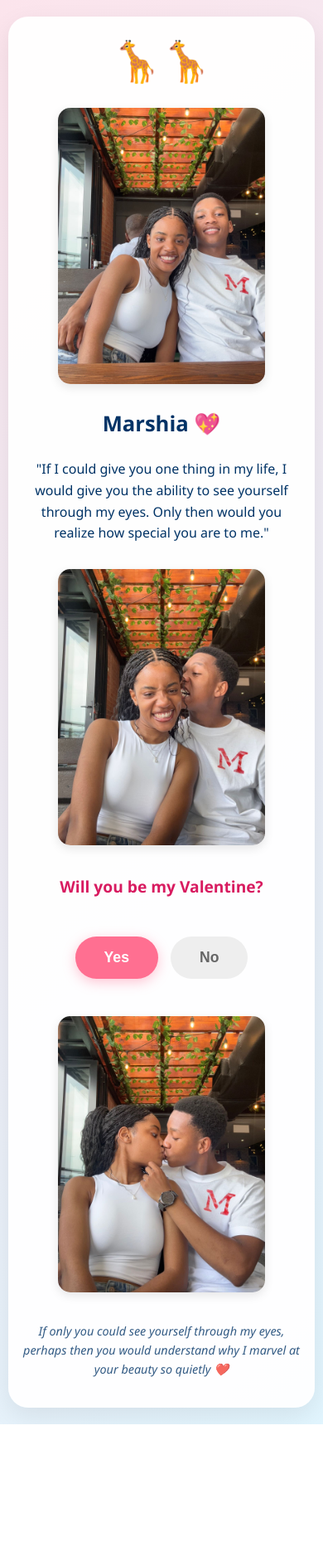
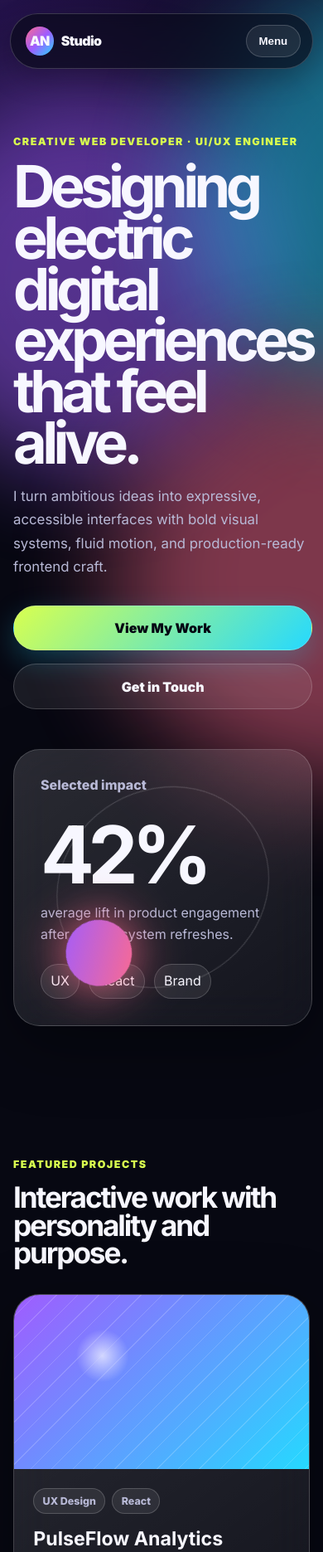
Before and after one commit to Dextersroom/Valentine, a plain HTML site: page index.html in a window 390 px wide. Shown: the top 1871 px of the page at 83% size. Before the commit the page ends 1717 px from the top, so only its background shows below. Drawn offline with Linux system fonts and the light colour scheme.

Commit message:
Build interactive portfolio page

```diff
--- a/index.html
+++ b/index.html
@@ -1,190 +1,128 @@
 <!DOCTYPE html>
 <html lang="en">
 <head>
-    <meta charset="UTF-8">
-    <meta name="viewport" content="width=device-width, initial-scale=1.0">
-    <title>Be My Valentine?</title>
-    <style>
-        :root {
-            --primary-pink: #ff6f91;
-            --text-dark: #003366;
-            --bg-gradient: linear-gradient(135deg, #fce4ec, #e1f5fe);
-        }
-
-        body {
-            margin: 0;
-            padding: 20px 10px;
-            min-height: 100vh;
-            font-family: 'Segoe UI', Tahoma, Geneva, Verdana, sans-serif;
-            background: var(--bg-gradient);
-            display: flex;
-            flex-direction: column;
-            align-items: center;
-            /* Allows scrolling on small screens */
-            overflow-y: auto;
-        }
-
-        .container {
-            background-color: rgba(255, 255, 255, 0.95);
-            padding: 30px 20px;
-            border-radius: 24px;
-            max-width: 500px;
-            width: 100%;
-            box-shadow: 0 10px 30px rgba(0,0,0,0.08);
-            display: flex;
-            flex-direction: column;
-            align-items: center;
-            box-sizing: border-box;
-            text-align: center;
-        }
-
-        h1 {
-            color: var(--text-dark);
-            font-size: 2rem;
-            margin: 10px 0;
-        }
-
-        .text-block {
-            color: var(--text-dark);
-            margin: 15px 0;
-            line-height: 1.6;
-            font-size: 1.1rem;
-        }
-
-        .question {
-            font-weight: 700;
-            font-size: 1.4rem;
-            color: #d81b60;
-        }
-
-        /* Responsive Image Styling */
-        .img-wrapper {
-            width: 100%;
-            margin: 15px 0;
-        }
-
-        .img-wrapper img {
-            width: 100%;
-            max-width: 250px;
-            height: auto;
-            border-radius: 15px;
-            box-shadow: 0 4px 12px rgba(0,0,0,0.1);
-            transition: transform 0.3s ease;
-        }
-
-        .img-wrapper img:hover {
-            transform: scale(1.02);
-        }
-
-        /* Buttons */
-        .btn-group {
-            display: flex;
-            gap: 15px;
-            margin: 25px 0;
-            position: relative;
-            min-height: 60px;
-            align-items: center;
-            justify-content: center;
-            width: 100%;
-        }
-
-        button {
-            padding: 15px 35px;
-            font-size: 1.1rem;
-            font-weight: 600;
-            border: none;
-            border-radius: 50px;
-            cursor: pointer;
-            transition: all 0.2s ease;
-            touch-action: manipulation;
-        }
-
-        .yes {
-            background-color: var(--primary-pink);
-            color: white;
-            box-shadow: 0 4px 15px rgba(255, 111, 145, 0.4);
-        }
-
-        .yes:active {
-            transform: scale(0.95);
-        }
-
-        .no {
-            background-color: #eee;
-            color: #666;
-            position: relative;
-            z-index: 10;
-        }
-
-        .giraffes {
-            font-size: 3rem;
-            margin-bottom: 10px;
-        }
-
-        /* Small Screen Adjustments */
-        @media (max-width: 480px) {
-            h1 { font-size: 1.6rem; }
-            .text-block { font-size: 1rem; }
-            .question { font-size: 1.2rem; }
-            .container { padding: 20px 15px; }
-        }
-    </style>
+  <meta charset="UTF-8" />
+  <meta name="viewport" content="width=device-width, initial-scale=1.0" />
+  <meta name="description" content="Interactive creative portfolio for Alex Nova, a multidisciplinary UI/UX engineer." />
+  <title>Alex Nova | Creative Portfolio</title>
+  <link rel="preconnect" href="https://fonts.googleapis.com" />
+  <link rel="preconnect" href="https://fonts.gstatic.com" crossorigin />
+  <link href="https://fonts.googleapis.com/css2?family=Inter:wght@400;500;600;700;800;900&display=swap" rel="stylesheet" />
+  <link rel="stylesheet" href="styles.css" />
 </head>
 <body>
+  <div class="cursor-glow" aria-hidden="true"></div>
+  <div class="mesh-bg" aria-hidden="true">
+    <span class="blob blob-one"></span>
+    <span class="blob blob-two"></span>
+    <span class="blob blob-three"></span>
+  </div>
 
-    <div class="container">
-        <div class="giraffes">🦒🦒</div>
+  <header class="site-header">
+    <nav class="nav-shell" aria-label="Primary navigation">
+      <a class="brand" href="#home" aria-label="Alex Nova home"><span>AN</span>Studio</a>
+      <button class="menu-toggle" aria-expanded="false" aria-controls="nav-links">Menu</button>
+      <div class="nav-links" id="nav-links">
+        <a href="#projects">Projects</a>
+        <a href="#skills">Skills</a>
+        <a href="#contact">Contact</a>
+        <a class="nav-cta magnetic" href="mailto:hello@alexnova.dev">Let's talk</a>
+      </div>
+    </nav>
+  </header>
 
-        <div class="img-wrapper">
-            <img src="Denzel1.jpeg" alt="Us">
+  <main>
+    <section class="hero section" id="home">
+      <div class="hero-copy reveal">
+        <p class="eyebrow">Creative Web Developer · UI/UX Engineer</p>
+        <h1>Designing electric digital experiences that feel alive.</h1>
+        <p class="subtitle">I turn ambitious ideas into expressive, accessible interfaces with bold visual systems, fluid motion, and production-ready frontend craft.</p>
+        <div class="hero-actions">
+          <a class="btn btn-primary magnetic" href="#projects">View My Work</a>
+          <a class="btn btn-secondary magnetic" href="#contact">Get in Touch</a>
         </div>
+      </div>
+      <aside class="hero-card reveal" aria-label="Portfolio highlights">
+        <div class="orbit"></div>
+        <p class="card-kicker">Selected impact</p>
+        <strong>42%</strong>
+        <span>average lift in product engagement after design-system refreshes.</span>
+        <div class="mini-stats">
+          <span>UX</span><span>React</span><span>Brand</span>
+        </div>
+      </aside>
+    </section>
 
-        <h1>Marshia 💖</h1>
+    <section class="section projects" id="projects">
+      <div class="section-heading reveal">
+        <p class="eyebrow">Featured projects</p>
+        <h2>Interactive work with personality and purpose.</h2>
+      </div>
+      <div class="project-grid">
+        <article class="project-card reveal">
+          <div class="preview preview-one"></div>
+          <div class="project-content">
+            <div class="tags"><span>UX Design</span><span>React</span></div>
+            <h3>PulseFlow Analytics</h3>
+            <p>A high-density dashboard redesigned around faster insight discovery and crisp data storytelling.</p>
+          </div>
+        </article>
+        <article class="project-card reveal">
+          <div class="preview preview-two"></div>
+          <div class="project-content">
+            <div class="tags"><span>Branding</span><span>WebGL</span></div>
+            <h3>Chromatic Launch</h3>
+            <p>An immersive campaign page with kinetic gradients, scroll choreography, and punchy conversion paths.</p>
+          </div>
+        </article>
+        <article class="project-card reveal">
+          <div class="preview preview-three"></div>
+          <div class="project-content">
+            <div class="tags"><span>Design System</span><span>Motion</span></div>
+            <h3>NovaKit Components</h3>
+            <p>A token-driven UI system with accessible components, polished states, and delight baked in.</p>
+          </div>
+        </article>
+        <article class="project-card reveal">
+          <div class="preview preview-four"></div>
+          <div class="project-content">
+            <div class="tags"><span>Product</span><span>Strategy</span></div>
+            <h3>Signal Studio</h3>
+            <p>A creator platform prototype balancing playful onboarding with clear workflows for power users.</p>
+          </div>
+        </article>
+      </div>
+    </section>
 
-        <div class="text-block">
-            "If I could give you one thing in my life, I would give you the ability to see yourself through my eyes. Only then would you realize how special you are to me."
+    <section class="section skills" id="skills">
+      <div class="section-heading reveal">
+        <p class="eyebrow">Skills & expertise</p>
+        <h2>Where strategic thinking meets expressive execution.</h2>
+      </div>
+      <div class="skill-cloud reveal" aria-label="Skill list">
+        <span>UI Architecture</span><span>Design Systems</span><span>JavaScript</span><span>Accessibility</span><span>Interaction Design</span><span>Prototyping</span><span>CSS Art</span><span>Brand Direction</span><span>Performance</span><span>Storytelling</span>
+      </div>
+    </section>
+
+    <section class="section contact" id="contact">
+      <div class="contact-panel reveal">
+        <p class="eyebrow">Available for select projects</p>
+        <h2>Have a bold idea? Let's make it unforgettable.</h2>
+        <p>Send a note and I’ll reply with ideas, timelines, and the next best step.</p>
+        <a class="btn btn-primary magnetic" href="mailto:hello@alexnova.dev">hello@alexnova.dev</a>
+        <div class="socials" aria-label="Social links">
+          <a href="https://www.linkedin.com" target="_blank" rel="noreferrer">LinkedIn</a>
+          <a href="https://dribbble.com" target="_blank" rel="noreferrer">Dribbble</a>
+          <a href="https://github.com" target="_blank" rel="noreferrer">GitHub</a>
         </div>
+      </div>
+    </section>
+  </main>
 
-        <div class="img-wrapper">
-            <img src="Denzel2.jpeg" alt="Memories">
-        </div>
+  <footer class="footer">
+    <p>© 2026 Alex Nova. Crafted with color, code, and curiosity.</p>
+  </footer>
 
-        <div class="text-block question">
-            Will you be my Valentine?
-        </div>
-
-        <div class="btn-group">
-            <button class="yes" onclick="celebrate()">Yes</button>
-            <button class="no" id="noBtn" onmouseover="moveButton()" ontouchstart="moveButton()">No</button>
-        </div>
-
-        <div class="img-wrapper">
-            <img src="Denzel3.jpeg" alt="Together">
-        </div>
-
-        <div class="text-block" style="font-style: italic; font-size: 0.9rem; opacity: 0.8;">
-            If only you could see yourself through my eyes, perhaps then you would understand why I marvel at your beauty so quietly ❤️
-        </div>
-    </div>
-
-    <script>
-        function moveButton() {
-            const btn = document.getElementById('noBtn');
-            // Restrict movement within a reasonable range so it doesn't leave the screen
-            const x = Math.random() * (window.innerWidth - btn.offsetWidth - 20);
-            const y = Math.random() * (window.innerHeight - btn.offsetHeight - 20);
-
-            // For a more professional "escape", we use fixed positioning once triggered
-            btn.style.position = 'fixed';
-            btn.style.left = Math.max(10, Math.min(x, window.innerWidth - 100)) + 'px';
-            btn.style.top = Math.max(10, Math.min(y, window.innerHeight - 50)) + 'px';
-        }
-
-        function celebrate() {
-            alert('You just made my heart the happiest 💕');
-            // Optional: Redirect to a celebration page or show confetti
-        }
-    </script>
-
+  <script src="script.js"></script>
 </body>
 </html>
--- /dev/null
+++ b/script.js
@@ -0,0 +1,66 @@
+const cursor = document.querySelector('.cursor-glow');
+const clickables = document.querySelectorAll('a, button, .project-card, .skill-cloud span');
+const toggle = document.querySelector('.menu-toggle');
+const navLinks = document.querySelector('.nav-links');
+
+let cursorX = window.innerWidth / 2;
+let cursorY = window.innerHeight / 2;
+let targetX = cursorX;
+let targetY = cursorY;
+
+window.addEventListener('pointermove', (event) => {
+  targetX = event.clientX;
+  targetY = event.clientY;
+});
+
+function animateCursor() {
+  cursorX += (targetX - cursorX) * 0.18;
+  cursorY += (targetY - cursorY) * 0.18;
+  cursor.style.left = `${cursorX}px`;
+  cursor.style.top = `${cursorY}px`;
+  requestAnimationFrame(animateCursor);
+}
+animateCursor();
+
+clickables.forEach((item) => {
+  item.addEventListener('mouseenter', () => cursor.classList.add('is-active'));
+  item.addEventListener('mouseleave', () => cursor.classList.remove('is-active'));
+});
+
+const observer = new IntersectionObserver((entries) => {
+  entries.forEach((entry) => {
+    if (entry.isIntersecting) {
+      entry.target.classList.add('is-visible');
+      observer.unobserve(entry.target);
+    }
+  });
+}, { threshold: 0.16 });
+
+document.querySelectorAll('.reveal').forEach((element) => observer.observe(element));
+
+toggle.addEventListener('click', () => {
+  const isOpen = navLinks.classList.toggle('is-open');
+  document.body.classList.toggle('menu-open', isOpen);
+  toggle.setAttribute('aria-expanded', isOpen.toString());
+});
+
+document.querySelectorAll('.nav-links a').forEach((link) => {
+  link.addEventListener('click', () => {
+    navLinks.classList.remove('is-open');
+    document.body.classList.remove('menu-open');
+    toggle.setAttribute('aria-expanded', 'false');
+  });
+});
+
+document.querySelectorAll('.magnetic').forEach((button) => {
+  button.addEventListener('pointermove', (event) => {
+    const rect = button.getBoundingClientRect();
+    const x = event.clientX - rect.left - rect.width / 2;
+    const y = event.clientY - rect.top - rect.height / 2;
+    button.style.transform = `translate(${x * 0.12}px, ${y * 0.18}px)`;
+  });
+
+  button.addEventListener('pointerleave', () => {
+    button.style.transform = '';
+  });
+});
--- /dev/null
+++ b/styles.css
@@ -0,0 +1,161 @@
+:root {
+  --bg: #070812;
+  --surface: rgba(255, 255, 255, 0.08);
+  --surface-strong: rgba(255, 255, 255, 0.14);
+  --text: #f7f7ff;
+  --muted: #b8b9d6;
+  --purple: #9f5cff;
+  --blue: #25d9ff;
+  --coral: #ff6b8b;
+  --lime: #d8ff4f;
+  --border: rgba(255, 255, 255, 0.18);
+  --shadow: 0 24px 80px rgba(0, 0, 0, 0.38);
+}
+
+* { box-sizing: border-box; }
+html { scroll-behavior: smooth; }
+body {
+  margin: 0;
+  min-height: 100vh;
+  overflow-x: hidden;
+  color: var(--text);
+  background: radial-gradient(circle at top left, #24134a, transparent 34rem), var(--bg);
+  font-family: Inter, system-ui, -apple-system, BlinkMacSystemFont, "Segoe UI", sans-serif;
+}
+body.menu-open { overflow: hidden; }
+
+.cursor-glow {
+  position: fixed;
+  z-index: 1000;
+  width: 28px;
+  height: 28px;
+  border: 1px solid rgba(255,255,255,.7);
+  border-radius: 999px;
+  pointer-events: none;
+  transform: translate(-50%, -50%);
+  transition: width .2s ease, height .2s ease, border-color .2s ease, background .2s ease;
+  mix-blend-mode: screen;
+}
+.cursor-glow.is-active { width: 58px; height: 58px; border-color: var(--blue); background: rgba(37,217,255,.12); }
+
+.mesh-bg, .blob { position: fixed; inset: 0; pointer-events: none; }
+.mesh-bg { z-index: -1; overflow: hidden; }
+.blob {
+  width: 28rem;
+  height: 28rem;
+  filter: blur(55px);
+  opacity: .48;
+  border-radius: 50%;
+  animation: float 14s ease-in-out infinite alternate;
+}
+.blob-one { background: var(--purple); left: -8rem; top: 8rem; }
+.blob-two { background: var(--blue); left: 58%; top: 3rem; animation-delay: -4s; }
+.blob-three { background: var(--coral); left: 36%; top: 62%; animation-delay: -8s; }
+
+.site-header { position: sticky; top: 0; z-index: 50; padding: 1rem clamp(1rem, 4vw, 3rem); }
+.nav-shell {
+  max-width: 1180px;
+  margin: auto;
+  display: flex;
+  align-items: center;
+  justify-content: space-between;
+  gap: 1rem;
+  padding: .8rem .9rem .8rem 1.1rem;
+  border: 1px solid var(--border);
+  border-radius: 999px;
+  background: rgba(8, 10, 24, .66);
+  backdrop-filter: blur(22px);
+  box-shadow: 0 12px 34px rgba(0,0,0,.22);
+}
+.brand, .nav-links a, .btn, .socials a { color: var(--text); text-decoration: none; }
+.brand { font-weight: 900; letter-spacing: -.04em; }
+.brand span { display: inline-grid; place-items: center; width: 2.15rem; height: 2.15rem; margin-right: .55rem; border-radius: 50%; background: linear-gradient(135deg, var(--coral), var(--purple), var(--blue)); }
+.nav-links { display: flex; align-items: center; gap: .45rem; }
+.nav-links a { padding: .72rem 1rem; border-radius: 999px; color: var(--muted); font-weight: 700; transition: .25s ease; }
+.nav-links a:hover { color: var(--text); background: var(--surface); }
+.nav-cta { background: linear-gradient(135deg, var(--purple), var(--blue)); color: #020411 !important; }
+.menu-toggle { display: none; }
+
+.section { max-width: 1180px; margin: auto; padding: clamp(5rem, 10vw, 8rem) clamp(1rem, 4vw, 3rem); }
+.hero { min-height: calc(100vh - 84px); display: grid; grid-template-columns: minmax(0, 1.15fr) minmax(280px, .85fr); align-items: center; gap: 3rem; }
+.eyebrow { margin: 0 0 1rem; color: var(--lime); font-weight: 900; letter-spacing: .12em; text-transform: uppercase; font-size: .78rem; }
+h1, h2, h3, p { margin-top: 0; }
+h1 { max-width: 900px; margin-bottom: 1.2rem; font-size: clamp(3.3rem, 8vw, 7.8rem); line-height: .88; letter-spacing: -.08em; }
+h2 { font-size: clamp(2.2rem, 5vw, 4.8rem); line-height: .95; letter-spacing: -.06em; }
+.subtitle, .contact-panel p { max-width: 710px; color: var(--muted); font-size: clamp(1.05rem, 2vw, 1.35rem); line-height: 1.7; }
+.hero-actions { display: flex; flex-wrap: wrap; gap: 1rem; margin-top: 2rem; }
+.btn { display: inline-flex; align-items: center; justify-content: center; min-height: 3.4rem; padding: 0 1.35rem; border: 1px solid var(--border); border-radius: 999px; font-weight: 900; transition: transform .25s ease, box-shadow .25s ease, border-color .25s ease; }
+.btn-primary { color: #040512; background: linear-gradient(135deg, var(--lime), var(--blue)); box-shadow: 0 12px 34px rgba(37,217,255,.25); }
+.btn-secondary { background: var(--surface); }
+.btn:hover, .project-card:hover { transform: translateY(-7px); box-shadow: 0 24px 60px rgba(159,92,255,.24); border-color: rgba(216,255,79,.55); }
+
+.hero-card, .project-card, .contact-panel {
+  position: relative;
+  overflow: hidden;
+  border: 1px solid var(--border);
+  border-radius: 2rem;
+  background: linear-gradient(145deg, rgba(255,255,255,.14), rgba(255,255,255,.05));
+  backdrop-filter: blur(24px);
+  box-shadow: var(--shadow);
+}
+.hero-card { min-height: 430px; padding: 2rem; display: flex; flex-direction: column; justify-content: flex-end; }
+.orbit { position: absolute; inset: 3rem; border-radius: 50%; border: 1px solid rgba(255,255,255,.18); animation: spin 12s linear infinite; }
+.orbit::before { content: ""; position: absolute; width: 5rem; height: 5rem; right: -1rem; top: 20%; border-radius: 50%; background: linear-gradient(135deg, var(--coral), var(--purple)); box-shadow: 0 0 60px var(--coral); }
+.card-kicker { color: var(--muted); font-weight: 800; }
+.hero-card strong { font-size: 6rem; letter-spacing: -.08em; }
+.hero-card span { color: var(--muted); line-height: 1.6; }
+.mini-stats { display: flex; gap: .7rem; margin-top: 1.4rem; }
+.mini-stats span, .tags span, .skill-cloud span { border: 1px solid var(--border); border-radius: 999px; background: rgba(255,255,255,.08); }
+.mini-stats span { padding: .45rem .7rem; color: var(--text); }
+
+.section-heading { max-width: 820px; margin-bottom: 2rem; }
+.project-grid { display: grid; grid-template-columns: repeat(2, minmax(0, 1fr)); gap: 1.2rem; }
+.project-card { min-height: 410px; transition: .3s ease; }
+.preview { min-height: 210px; background: linear-gradient(135deg, var(--purple), var(--blue)); }
+.preview::after { content: ""; display: block; height: 210px; background: radial-gradient(circle at 30% 35%, rgba(255,255,255,.9), transparent 2rem), repeating-linear-gradient(135deg, rgba(255,255,255,.22) 0 1px, transparent 1px 18px); opacity: .75; transition: transform .35s ease; }
+.project-card:hover .preview::after { transform: scale(1.08) rotate(2deg); }
+.preview-two { background: linear-gradient(135deg, var(--coral), var(--purple)); }
+.preview-three { background: linear-gradient(135deg, var(--lime), var(--blue)); }
+.preview-four { background: linear-gradient(135deg, #ffb347, var(--coral)); }
+.project-content { padding: 1.45rem; }
+.tags { display: flex; flex-wrap: wrap; gap: .5rem; margin-bottom: 1rem; }
+.tags span { padding: .42rem .65rem; color: var(--muted); font-size: .78rem; font-weight: 800; }
+.project-content h3 { margin-bottom: .6rem; font-size: 1.45rem; }
+.project-content p { color: var(--muted); line-height: 1.65; }
+
+.skill-cloud { display: flex; flex-wrap: wrap; gap: .85rem; }
+.skill-cloud span { padding: 1rem 1.2rem; color: var(--text); font-weight: 900; transition: transform .25s ease, background .25s ease; animation: bob 5s ease-in-out infinite; }
+.skill-cloud span:nth-child(2n) { animation-delay: -1.5s; }
+.skill-cloud span:hover { transform: translateY(-8px) rotate(-1deg); background: linear-gradient(135deg, rgba(159,92,255,.35), rgba(37,217,255,.25)); }
+
+.contact { padding-top: 3rem; }
+.contact-panel { padding: clamp(2rem, 6vw, 4rem); text-align: center; }
+.contact-panel h2, .contact-panel p { margin-left: auto; margin-right: auto; }
+.socials { display: flex; flex-wrap: wrap; justify-content: center; gap: .8rem; margin-top: 1.6rem; }
+.socials a { padding: .85rem 1rem; border: 1px solid var(--border); border-radius: 999px; color: var(--muted); transition: .25s ease; }
+.socials a:hover { color: var(--text); background: var(--surface-strong); transform: translateY(-4px); }
+.footer { padding: 2rem 1rem 3rem; text-align: center; color: var(--muted); }
+
+.reveal { opacity: 0; transform: translateY(32px) scale(.98); transition: opacity .7s ease, transform .7s ease; }
+.reveal.is-visible { opacity: 1; transform: translateY(0) scale(1); }
+
+@keyframes float { to { transform: translate3d(8vw, -6vh, 0) scale(1.15); } }
+@keyframes spin { to { transform: rotate(360deg); } }
+@keyframes bob { 50% { transform: translateY(-6px); } }
+
+@media (max-width: 820px) {
+  .menu-toggle { display: inline-flex; color: var(--text); background: var(--surface); border: 1px solid var(--border); border-radius: 999px; padding: .7rem .9rem; font-weight: 900; }
+  .nav-links { position: fixed; inset: 5.4rem 1rem auto; display: grid; padding: 1rem; border: 1px solid var(--border); border-radius: 1.4rem; background: rgba(8,10,24,.95); transform: translateY(-1rem); opacity: 0; pointer-events: none; transition: .25s ease; }
+  .nav-links.is-open { transform: translateY(0); opacity: 1; pointer-events: auto; }
+  .hero { grid-template-columns: 1fr; padding-top: 4rem; }
+  .project-grid { grid-template-columns: 1fr; }
+}
+
+@media (max-width: 560px) {
+  .cursor-glow { display: none; }
+  .site-header { padding-inline: .75rem; }
+  .section { padding-inline: 1rem; }
+  h1 { font-size: clamp(3rem, 18vw, 4.6rem); }
+  .hero-actions, .btn { width: 100%; }
+  .hero-card { min-height: 320px; }
+}
```
